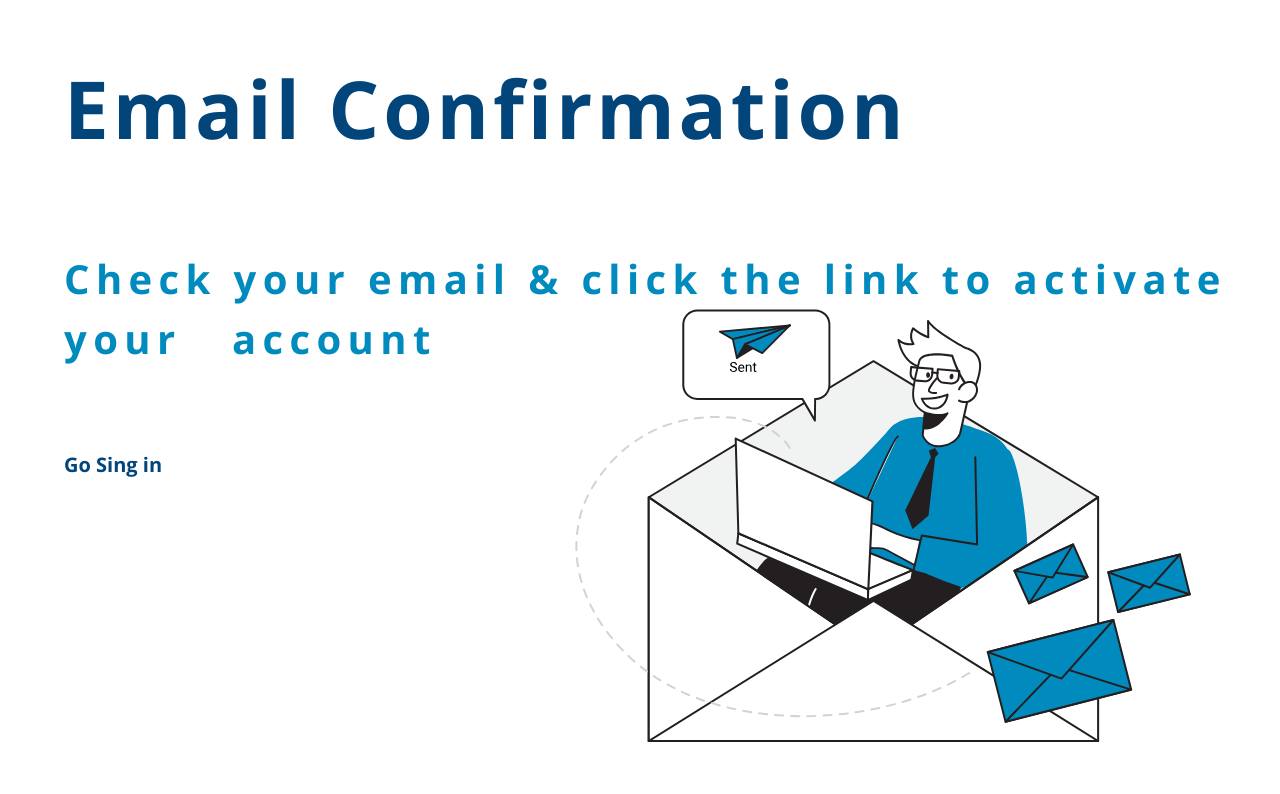
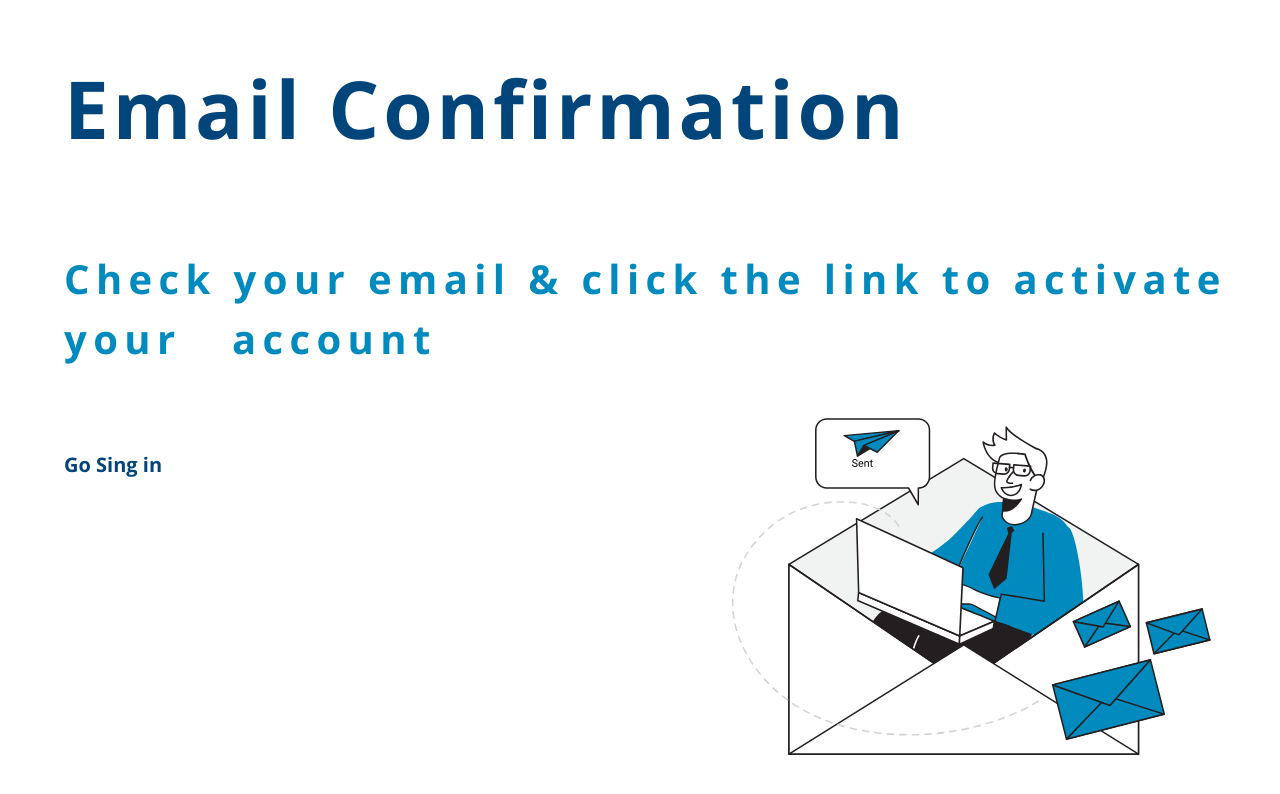
Before and after one commit to R-Alejandro/proyecto-web, a React (Create React App) app in the folder client/: page /confirmation/email in a window 1280 px wide. Shown: the top 794 px of the page. Built offline with nearby package versions, Linux system fonts and the light colour scheme; a web font is replaced by a local one.

Commit message:
fix confirmation Email & dashboard popUp

```diff
--- a/client/src/components/all_dashboard__popUp.js
+++ b/client/src/components/all_dashboard__popUp.js
@@ -81,7 +81,7 @@ class all_dashboard__popUp extends React.Component {
                             <div className="popUp_modal__inputContainer">
                                 <input maxLength="32" required className="popUp_modal__input" type="text" name="name" placeholder="Post-It Name" onChange={this.handleChange} />
                                 <hr />
-                                <input required className="popUp_modal__input" type="text" name="description" placeholder="Description" onChange={this.handleChange} />
+                                <input className="popUp_modal__input" type="text" name="description" placeholder="Description" onChange={this.handleChange} />
                                 <hr />
                             </div>
                             <input className="popUp_modal__submit" type="submit" value="CREATE" />
--- a/client/src/components/styles/style_confirmationEmail.css
+++ b/client/src/components/styles/style_confirmationEmail.css
@@ -65,7 +65,7 @@
 }
 
 .confirmationEmail__Image img{
-    width: 90%;
+    width: 70%;
     right: 0;
     /* background-color: chartreuse; */
     /* transform: translateX(5vw); */
```
